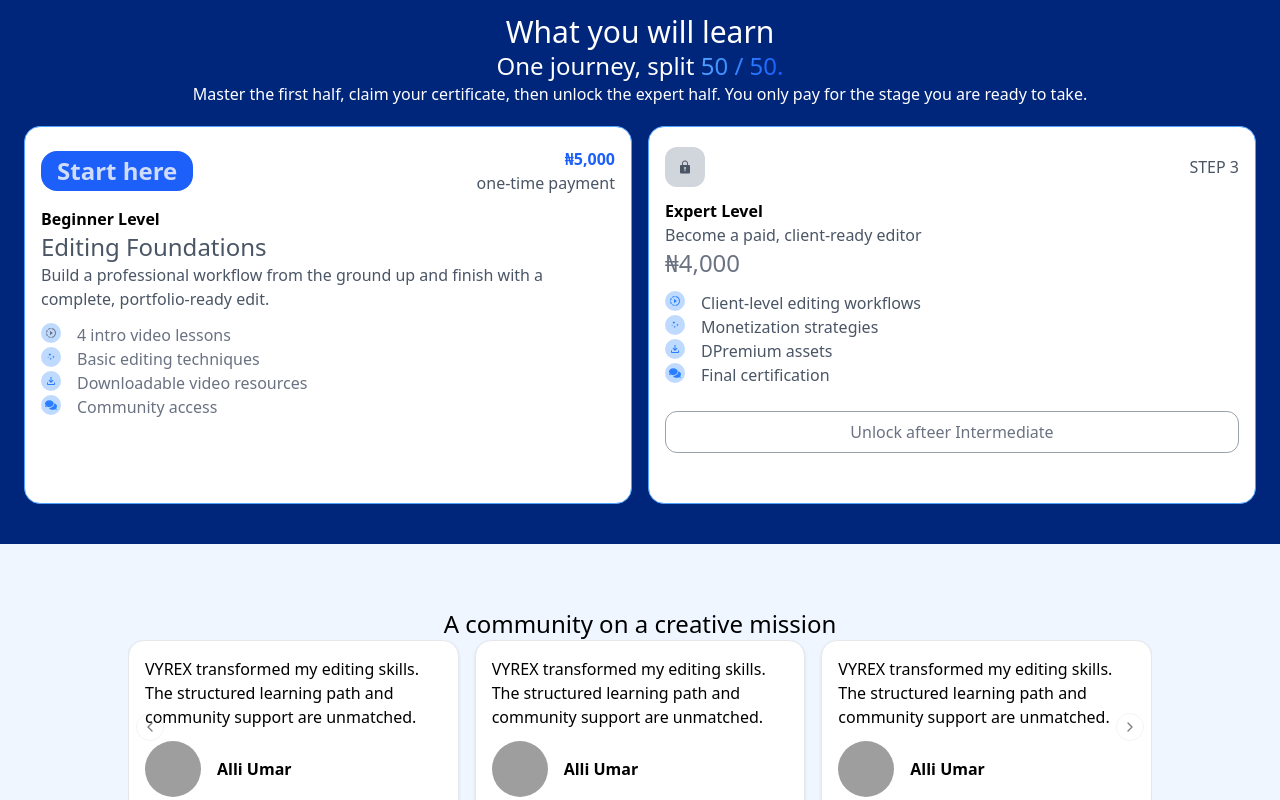
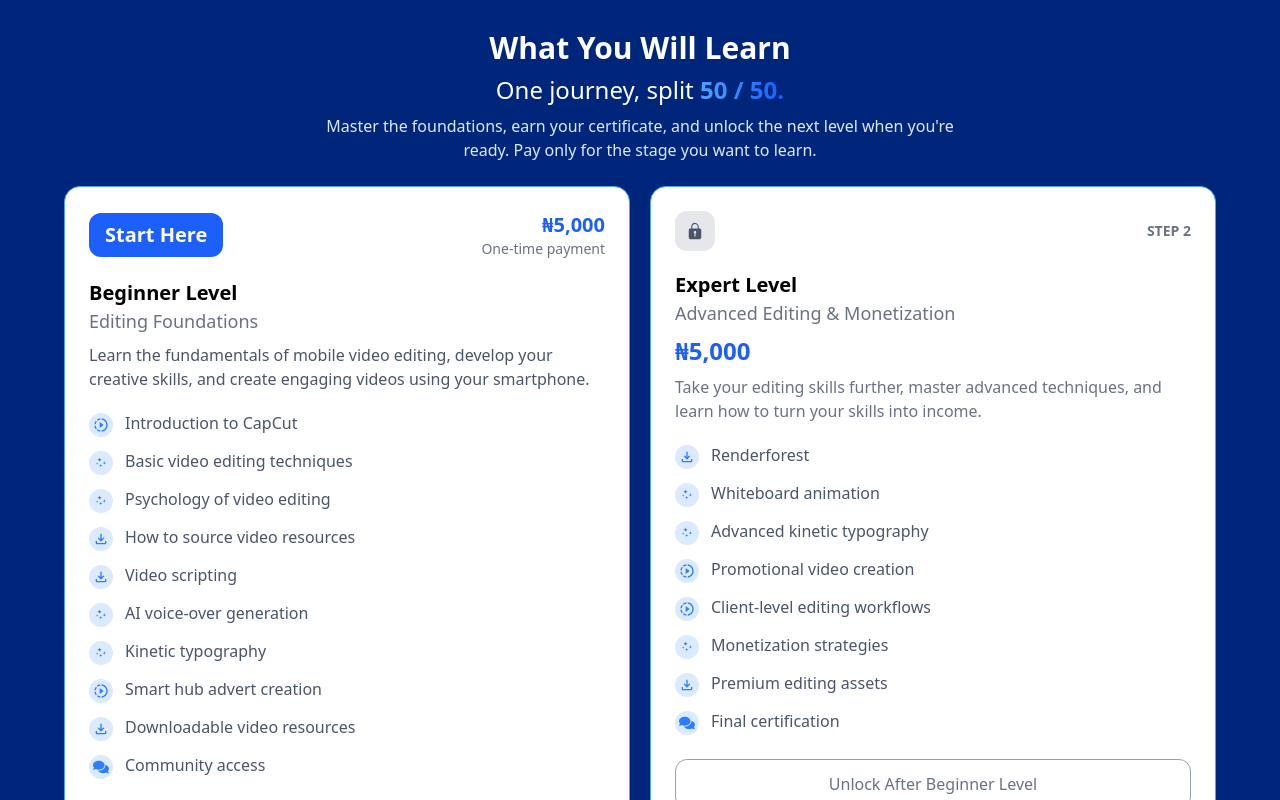
Before and after one commit to ADEDANCE/vyrex, a Next.js app: page / in a window 1280 px wide. Shown: the part 980-1780 px from the top of the page. Built offline with nearby package versions, Linux system fonts and the light colour scheme; grey boxes are pictures that could not be loaded.

Commit message:
remove intemediate level

```diff
--- a/app/course/[level]/certificate/page.tsx
+++ b/app/course/[level]/certificate/page.tsx
@@ -23,14 +23,14 @@ export default function page() {
     // beginnerPaid?: boolean;
     access?: {
       beginner: boolean;
-      intermediate: boolean;
+
       expert: boolean;
     };
     currentLevel?: string;
     completionDate?: string;
   };
 
-  type Level = "beginner" | "intermediate" | "expert";
+  type Level = "beginner" | "expert";
 
   const router = useRouter();
   const [user, setUser] = useState<User | null>(null);
@@ -43,7 +43,7 @@ export default function page() {
     : params.level;
 
   // level order
-  const levelOrder: Level[] = ["beginner", "intermediate", "expert"];
+  const levelOrder: Level[] = ["beginner", "expert"];
 
   const level: Level | null = levelOrder.includes(paramsLevel as Level)
     ? (paramsLevel as Level)
@@ -119,14 +119,13 @@ export default function page() {
   }
 
   const prices = {
-    beginner: 3000,
-    intermediate: 3000,
-    expert: 4000,
+    beginner: 5000,
+
+    expert: 5000,
   };
 
   const titles = {
     beginner: "Beginner ",
-    intermediate: "Intermediate ",
     expert: "Expert ",
   };
 
--- a/app/course/[level]/page.tsx
+++ b/app/course/[level]/page.tsx
@@ -24,7 +24,7 @@ type Module = {
   lessons: Lesson[];
 };
 
-type Level = "beginner" | "intermediate" | "expert";
+type Level = "beginner"  | "expert";
 export default function page() {
   const router = useRouter();
   const [courseModules, setCourseModules] = useState<Module[]>([]);
@@ -47,7 +47,6 @@ export default function page() {
 
   const level: Level | null =
     rawLevel === "beginner" ||
-    rawLevel === "intermediate" ||
     rawLevel === "expert"
       ? rawLevel
       : null;
--- a/app/course/page.tsx
+++ b/app/course/page.tsx
@@ -16,10 +16,6 @@ export default function Page() {  type User = {
         completed: boolean;
       };
 
-      intermediate: {
-        paid: boolean;
-        completed: boolean;
-      };
 
 
       expert: {
@@ -79,38 +75,13 @@ export default function Page() {  type User = {
                   className="w-full bg-green-500 text-white rounded-xl"
                 />
               ) : (
-                <PayButton level="beginner" amount={3000} email={user.email} />
+                <PayButton
+
+                level="beginner" amount={5000} email={user.email} />
               ))
             }
           />
 
-          <CourseCard
-            image="/Intermediate.jpg"
-            title="Intermediate"
-            subtitle="Master cuts, pacing & storytelling"
-            action={
-              user &&
-              (!user.progress.beginner.completed ? (
-                <Button
-                  children="Unlock after Beginner"
-                  disabled
-                  className="w-full bg-gray-300 text-gray-600 rounded-xl cursor-not-allowed"
-                />
-              ) : user.progress.intermediate.paid ? (
-                <Button
-                  onClick={() => router.push("/course/intermediate")}
-                  children="Continue Learning"
-                  className="w-full bg-green-500 text-white rounded-xl"
-                />
-              ) : (
-                <PayButton
-                  level="intermediate"
-                  amount={3000}
-                  email={user.email}
-                />
-              ))
-            }
-          />
 
           <CourseCard
             image="/Expert.jpg"
@@ -118,7 +89,7 @@ export default function Page() {  type User = {
             subtitle="Cinematic storytelling & transitions"
             action={
               user &&
-              (!user.progress.intermediate.completed ? (
+              (!user.progress.beginner.completed ? (
                 <Button
                   children="Unlock after Intermediate"
                   disabled
@@ -133,7 +104,7 @@ export default function Page() {  type User = {
               ) : (
                 <PayButton
                   level="expert"
-                  amount={4000}
+                  amount={5000}
                   email={user.email}
                 />
               ))
--- a/app/page.tsx
+++ b/app/page.tsx
@@ -1,9 +1,11 @@
 import Footer from "./components/Footer";
 import Navbar from "./components/Navbar";
+
 import About from "./sections/About";
 import Faq from "./sections/Faq";
 import Hero from "./sections/Hero";
 import Price from "./sections/Price";
+import StartLearning from "./sections/StartLearning";
 import Testimony from "./sections/Testimony";
 
 export default function Home() {
@@ -12,8 +14,10 @@ export default function Home() {
       <Hero />
       <About />
       <Price />
-      <Testimony />
+      {/* <Testimony /> */}
       <Faq />
+
+      <StartLearning />
     </div>
   );
 }
--- a/app/sections/Price.tsx
+++ b/app/sections/Price.tsx
@@ -1,192 +1,210 @@
 "use client";
+
 import { FaComments } from "react-icons/fa";
-import { IoRocketSharp } from "react-icons/io5";
+import { IoIosLock } from "react-icons/io";
+import { IoBookOutline } from "react-icons/io5";
 import {
   MdOutlineFileDownload,
   MdOutlineSlowMotionVideo,
 } from "react-icons/md";
 import { WiStars } from "react-icons/wi";
 import Button from "../components/Button";
-import { IoIosLock } from "react-icons/io";
-import Aboutcard from "../components/Aboutcard";
-import PayButton from "../components/PayButton";
 import { useRouter } from "next/navigation";
+import type { ReactNode } from "react";
+
+// Reusable feature row
+function FeatureRow({
+  icon,
+  children,
+}: {
+  icon: ReactNode;
+  children: ReactNode;
+}) {
+  return (
+    <div className="flex items-start gap-3 text-gray-600 text-sm sm:text-base">
+      <div className="w-6 h-6 shrink-0 flex items-center justify-center rounded-full bg-blue-100 text-blue-500 mt-0.5">
+        {icon}
+      </div>
+      <p className="flex-1 min-w-0">{children}</p>
+    </div>
+  );
+}
 
 export default function Price() {
   const router = useRouter();
+
   return (
     <section
       id="pricing"
-      className=" w-full py-10 px-6 bg-[#00267C] text-white"
+      className="w-full py-10 sm:py-14 px-4 sm:px-6 bg-[#00267C] text-white"
     >
-      <div className=" flex flex-col justify-center items-center ">
-        <h2 className="text-3xl">What you will learn</h2>
+      <div className="flex flex-col justify-center items-center max-w-6xl mx-auto">
+        {/* Heading */}
+        <h2 className="text-2xl sm:text-3xl font-semibold text-center">
+          What You Will Learn
+        </h2>
 
-        <h2 className=" text-2xl ">
+        <h2 className="text-xl sm:text-2xl mt-2 text-center">
           One journey, split{" "}
-          <span className="bg-linear-to-l  from-blue-600 to-blue-400 bg-clip-text text-transparent">
-            {" "}
+          <span className="bg-linear-to-l from-blue-600 to-blue-400 bg-clip-text text-transparent font-bold">
             50 / 50.
           </span>
         </h2>
-        <p className="text-center">
-          Master the first half, claim your certificate, then unlock the expert
-          half. You only pay for the stage you are ready to take.
+
+        <p className="text-center text-sm sm:text-base mt-2 max-w-2xl text-blue-100">
+          Master the foundations, earn your certificate, and unlock the next
+          level when you're ready. Pay only for the stage you want to learn.
         </p>
 
-        {/* first card */}
-        <div className=" w-full mt-5 flex flex-col md:flex-row gap-4">
-          <div className=" w-full py-5 px-4 bg-white border border-blue-400 rounded-2xl">
-            <div className=" flex justify-between items-center">
-              <div className=" bg-[#1c5ff9] px-4
-               rounded-2xl py-1">
-                 <h2 className=" text-[#cfdcfc] text-2xl font-semibold"> Start here</h2>
+        {/* Pricing Cards */}
+        <div className="w-full mt-6 grid grid-cols-1 md:grid-cols-2 gap-5">
+          {/* Beginner Card */}
+          <div className="w-full p-5 sm:p-6 bg-white border border-blue-400 rounded-2xl flex flex-col">
+            {/* Card Header */}
+            <div className="flex justify-between items-center gap-3">
+              <div className="bg-[#1c5ff9] px-3 sm:px-4 py-2 rounded-xl">
+                <h3 className="text-white text-lg sm:text-xl font-semibold">
+                  Start Here
+                </h3>
               </div>
 
-              <div className=" flex flex-col items-end">
-                <p className=" text-[#1c5ff9] font-semibold">₦5,000</p>
-                <p className=" text-gray-600">one-time payment</p>
+              <div className="flex flex-col items-end shrink-0">
+                <p className="text-[#1c5ff9] font-bold text-xl">₦5,000</p>
+                <p className="text-gray-500 text-xs sm:text-sm">
+                  One-time payment
+                </p>
               </div>
             </div>
 
-            <div className=" text-start mt-3">
-              <h3 className=" font-bold text-black">Beginner Level</h3>
-              <p className=" text-gray-600 text-2xl">Editing Foundations</p>
+            {/* Course Details */}
+            <div className="mt-5">
+              <h3 className="font-bold text-black text-xl">Beginner Level</h3>
 
-              <h2 className=" text-gray-600">
-               Build a professional workflow from the ground up and finish with a complete, portfolio-ready edit.
-              </h2>
+              <p className="text-gray-500 text-lg">Editing Foundations</p>
 
-              {/* content */}
-              <div className=" mt-3 text-gray-500">
-                <div className=" flex gap-4 ">
-                  {/* icon */}
-                  <div className="w-5 h-5 flex items-center justify-center rounded-full bg-blue-200 text-gray-500 py-1 px-1">
-                    <MdOutlineSlowMotionVideo />
-                  </div>
+              <p className="text-gray-600 text-sm sm:text-base mt-2">
+                Learn the fundamentals of mobile video editing, develop your
+                creative skills, and create engaging videos using your
+                smartphone.
+              </p>
+            </div>
 
-                  {/* text */}
-                  <p>4 intro video lessons</p>
-                </div>
+            {/* Beginner Features */}
+            <div className="mt-5 space-y-3">
+              <FeatureRow icon={<MdOutlineSlowMotionVideo />}>
+                Introduction to CapCut
+              </FeatureRow>
 
-                <div className=" flex gap-4">
-                  {/* icon */}
-                  <div className=" w-5 h-5 flex items-center justify-center rounded-full bg-blue-200 text-blue-500 py-1 px-1">
-                    <WiStars />
-                  </div>
+              <FeatureRow icon={<WiStars />}>
+                Basic video editing techniques
+              </FeatureRow>
 
-                  {/* text */}
-                  <p>Basic editing techniques</p>
-                </div>
+              <FeatureRow icon={<WiStars />}>
+                Psychology of video editing
+              </FeatureRow>
 
-                <div className=" flex gap-4">
-                  {/* icon */}
-                  <div className="w-5 h-5 flex items-center justify-center rounded-full bg-blue-200 text-blue-500 py-1 px-1">
-                    <MdOutlineFileDownload />
-                  </div>
+              <FeatureRow icon={<MdOutlineFileDownload />}>
+                How to source video resources
+              </FeatureRow>
 
-                  {/* text */}
-                  <p>Downloadable video resources</p>
-                </div>
+              <FeatureRow icon={<MdOutlineFileDownload />}>
+                Video scripting
+              </FeatureRow>
 
-                <div className=" flex gap-4">
-                  {/* icon */}
-                  <div className="w-5 h-5 flex items-center justify-center rounded-full bg-blue-200 text-blue-500 py-1 px-1">
-                    <FaComments />
-                  </div>
+              <FeatureRow icon={<WiStars />}>
+                AI voice-over generation
+              </FeatureRow>
 
-                  {/* text */}
-                  <p>Community access</p>
-                </div>
+              <FeatureRow icon={<WiStars />}>Kinetic typography</FeatureRow>
 
-                {/* button */}
-                <Button
-                  onClick={() => router.push("/Signup")}
-                  children="Start your journey"
-                  className=" bg-[] rounded-xl mt-6 w-full text-white"
-                />
-              </div>
+              <FeatureRow icon={<MdOutlineSlowMotionVideo />}>
+                Smart hub advert creation
+              </FeatureRow>
+
+              <FeatureRow icon={<MdOutlineFileDownload />}>
+                Downloadable video resources
+              </FeatureRow>
+
+              <FeatureRow icon={<FaComments />}>Community access</FeatureRow>
+            </div>
+
+            {/* Button */}
+            <div className="mt-6">
+              <Button
+                onClick={() => router.push("/Signup")}
+                children="Start Your Journey"
+                className="bg-[#1c5ff9] hover:bg-blue-700 rounded-xl w-full text-white py-3"
+              />
             </div>
           </div>
-          {/* second card */}
 
-
-          <div className=" w-full py-5 px-4 bg-white border border-blue-400 rounded-2xl text-gray-600">
-            <div className=" flex justify-between items-center">
-              <div className=" bg-gray-300  text-gray-600 flex items-center justify-center rounded-xl py-2 w-10 h-10 px-2">
-                <IoIosLock />
+          {/* Expert Card */}
+          <div className="w-full p-5 sm:p-6 bg-white border border-blue-400 rounded-2xl text-gray-600 flex flex-col">
+            {/* Card Header */}
+            <div className="flex justify-between items-center">
+              <div className="bg-gray-200 text-gray-600 flex items-center justify-center rounded-xl w-10 h-10">
+                <IoIosLock className="text-xl" />
               </div>
 
-              <p>STEP 3</p>
+              <p className="text-sm font-semibold text-gray-500">STEP 2</p>
             </div>
 
-            <div className=" text-start mt-3">
-              <h3 className=" font-bold text-black">Expert Level</h3>
-              <p className=" text-gray-600">
-                Become a paid, client-ready editor
+            {/* Course Details */}
+            <div className="mt-5">
+              <h3 className="font-bold text-black text-xl">Expert Level</h3>
+
+              <p className="text-gray-500 text-lg">
+                Advanced Editing & Monetization
               </p>
 
-              <h2 className=" text-2xl text-gray-500">₦4,000</h2>
+              <h2 className="text-2xl font-bold text-[#1c5ff9] mt-2">₦5,000</h2>
 
-              {/* content */}
-              <div className=" mt-3">
-                <div className=" flex gap-4">
-                  {/* icon */}
-                  <div className="w-5 h-5 flex items-center justify-center rounded-full bg-blue-200 text-blue-500 py-1 px-1">
-                    <MdOutlineSlowMotionVideo />
-                  </div>
+              <p className="text-gray-500 text-sm sm:text-base mt-2">
+                Take your editing skills further, master advanced techniques,
+                and learn how to turn your skills into income.
+              </p>
+            </div>
 
-                  {/* text */}
-                  <p>Client-level editing workflows</p>
-                </div>
+            {/* Expert Features */}
+            <div className="mt-5 space-y-3">
+              <FeatureRow icon={<MdOutlineFileDownload />}>
+                Renderforest
+              </FeatureRow>
 
-                <div className=" flex gap-4">
-                  {/* icon */}
-                  <div className=" w-5 h-5 flex items-center justify-center rounded-full bg-blue-200 text-blue-500 py-1 px-1">
-                    <WiStars />
-                  </div>
+              <FeatureRow icon={<WiStars />}>Whiteboard animation</FeatureRow>
 
-                  {/* text */}
-                  <p>Monetization strategies</p>
-                </div>
+              <FeatureRow icon={<WiStars />}>
+                Advanced kinetic typography
+              </FeatureRow>
 
-                <div className=" flex gap-4">
-                  {/* icon */}
-                  <div className="w-5 h-5 flex items-center justify-center rounded-full bg-blue-200 text-blue-500 py-1 px-1">
-                    <MdOutlineFileDownload />
-                  </div>
+              <FeatureRow icon={<MdOutlineSlowMotionVideo />}>
+                Promotional video creation
+              </FeatureRow>
 
-                  {/* text */}
-                  <p>DPremium assets</p>
-                </div>
+              <FeatureRow icon={<MdOutlineSlowMotionVideo />}>
+                Client-level editing workflows
+              </FeatureRow>
 
-                <div className=" flex gap-4">
-                  {/* icon */}
-                  <div className="w-5 h-5 flex items-center justify-center rounded-full bg-blue-200 text-blue-500 py-1 px-1">
-                    <FaComments />
-                  </div>
+              <FeatureRow icon={<WiStars />}>
+                Monetization strategies
+              </FeatureRow>
 
-                  {/* text */}
-                  <p>Final certification</p>
-                </div>
+              <FeatureRow icon={<MdOutlineFileDownload />}>
+                Premium editing assets
+              </FeatureRow>
 
-                {/* button */}
-                <Button
-                  children="Unlock afteer Intermediate"
-                  className=" border border-gray-400 rounded-xl mt-6 w-full text-gray-500"
-                />
-              </div>
+              <FeatureRow icon={<FaComments />}>Final certification</FeatureRow>
+            </div>
+
+            {/* Locked Button */}
+            <div className="mt-6">
+              <Button
+                children="Unlock After Beginner Level"
+                className="border border-gray-400 rounded-xl w-full text-gray-500 py-3"
+              />
             </div>
           </div>
         </div>
-
-        {/* info */}
-        {/* <Aboutcard
-          className=" text-center items-center max-w-2xl mt-7 "
-          icon={<WiStars className=" text-white" />}
-          title="Each level must be purchased and completed before unlocking the next stage."
-          subtitle="Progress through levels to unlock new skills, certificates and advanced content. Your journey is gated by mastery — not just access."
-        /> */}
       </div>
     </section>
   );
```
